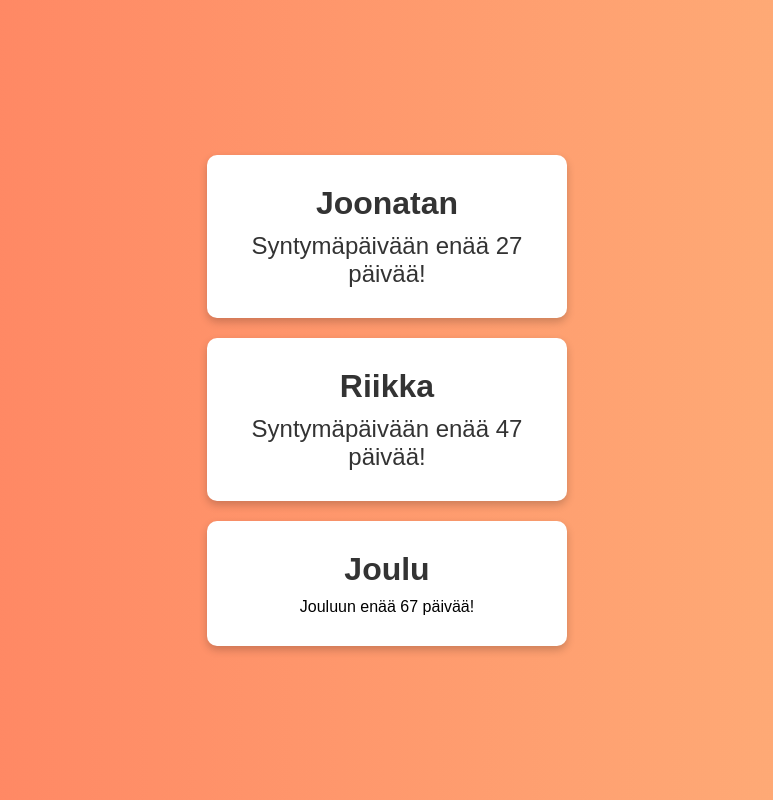
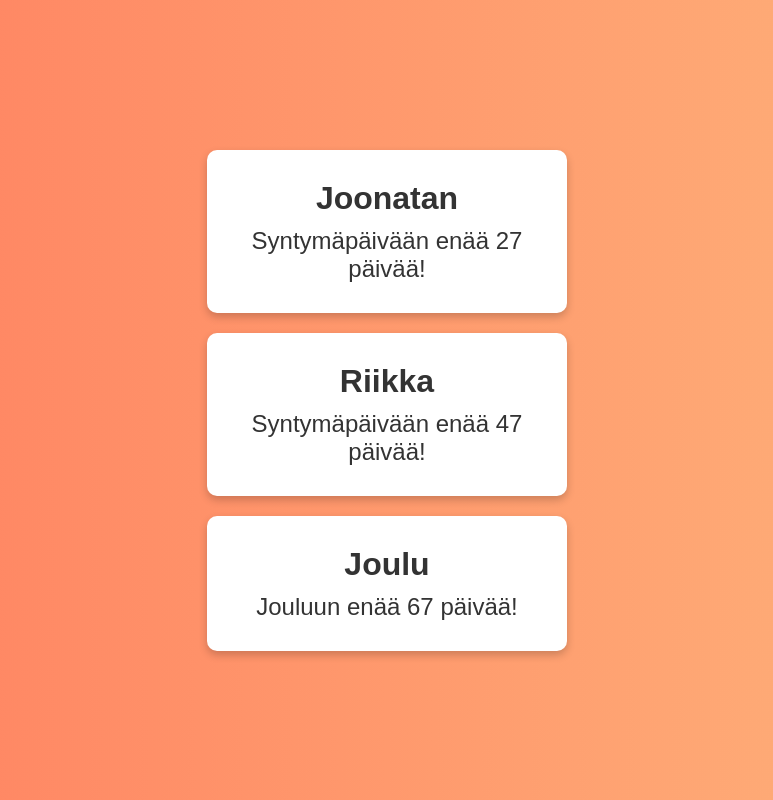
Before and after one commit to JssJssJssJ/JssJssJssJ.github.io, a plain HTML site: page index.html in a window 1280 px wide. Shown: the whole page, without its empty margins (253-1026 px from the left). Drawn offline with Linux system fonts and the light colour scheme.

Commit message:
Update styles.css

```diff
--- a/styles.css
+++ b/styles.css
@@ -34,7 +34,7 @@ h1 {
     margin-bottom: 10px;
 }
 
-#result1, #result2 {
+.result {
     margin-top: 0;
     font-size: 1.5em;
     color: #333;
```
